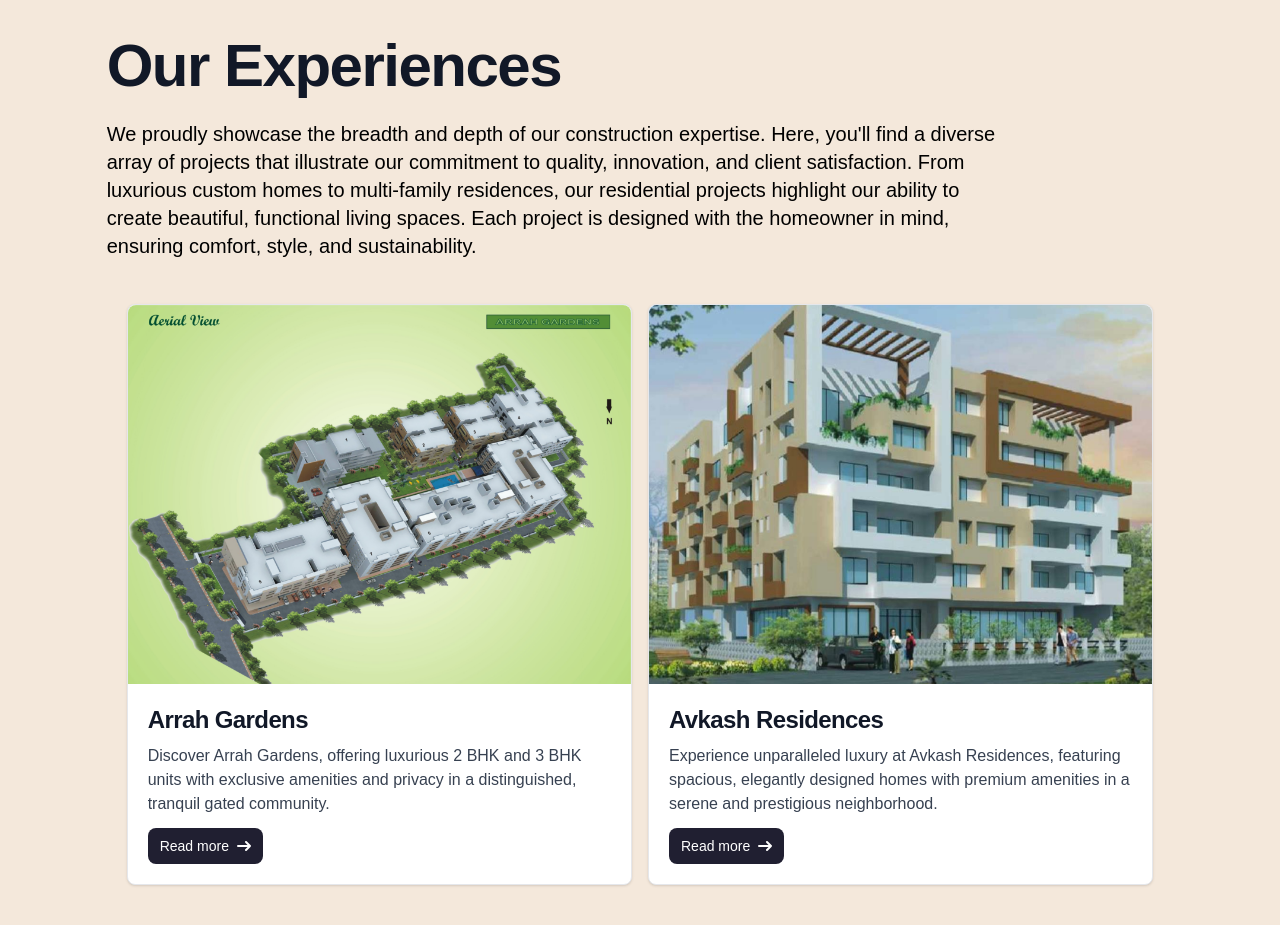
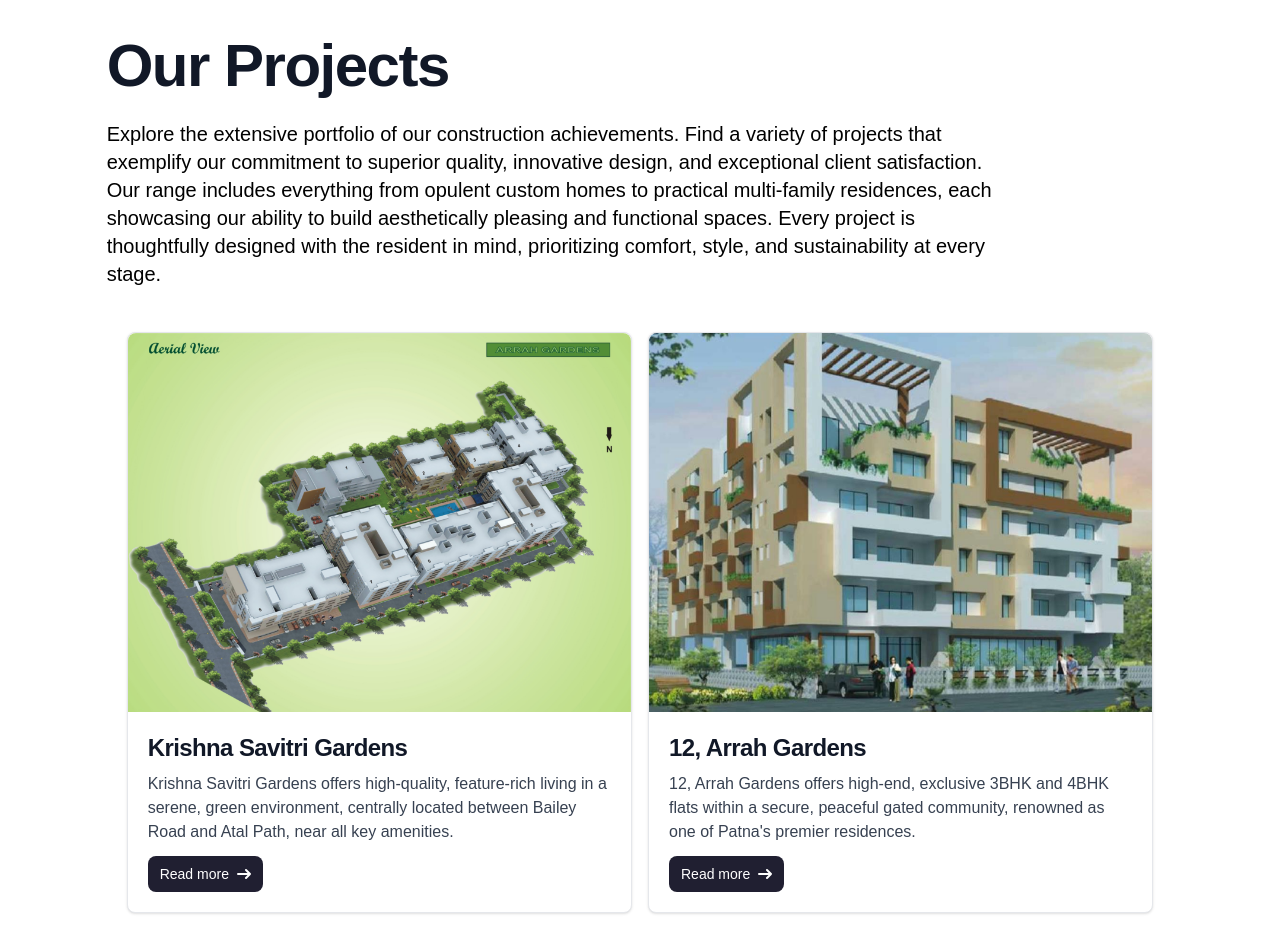
Before and after one commit to roerohan/kastcrete, a plain HTML site: page index.html in a window 1280 px wide. Shown: the part 800-1752 px from the top of the page. Drawn offline with Linux system fonts and the light colour scheme.

Commit message:
Deploying to gh-pages from @ roerohan/kastcrete@835f5c4425657e244b0fd9725a18ddff0461d596 🚀

```diff
--- a/index.html
+++ b/index.html
@@ -75,6 +75,81 @@
             d="M1 5h12m0 0L9 1m4 4L9 9" />
         </svg>
       </a>
+    </div>
+  </section>
+
+  <section class="h-5/6" id="projects">
+    <div class="h-5/6 w-5/6 m-auto py-5 md:flex md:flex-col md:justify-between">
+      <div>
+        <h1
+          class="mt-4 mb-6 text-4xl font-extrabold leading-none tracking-tight text-gray-900 md:text-5xl lg:text-6xl ">
+          Our Projects
+        </h1>
+
+        <p class="text-xl w-5/6 mb-6">
+          Explore the extensive portfolio of our construction achievements. Find a variety of
+          projects that exemplify our commitment to superior quality, innovative design, and exceptional client
+          satisfaction.
+
+          Our range includes everything from opulent custom homes to practical multi-family residences, each showcasing
+          our ability to build aesthetically pleasing and functional spaces. Every project is thoughtfully designed with
+          the resident in mind, prioritizing comfort, style, and sustainability at every stage.
+        </p>
+      </div>
+
+      <div class="m-5 grid grid-cols-1 md:grid-cols-2 place-items-center gap-4 content-center">
+        <div class="max-w-screen-md bg-white border border-gray-200 rounded-lg shadow  ">
+          <a href="./krishna_savitri_gardens">
+            <img class="rounded-t-lg" src="/kastcrete/arrah_gardens/layout.png" alt="" />
+          </a>
+          <div class="p-5">
+            <a href="#">
+              <h5 class="mb-2 text-2xl font-bold tracking-tight text-gray-900 ">
+                Krishna Savitri Gardens
+              </h5>
+            </a>
+            <p class="mb-3 font-normal text-gray-700 ">
+              Krishna Savitri Gardens offers high-quality, feature-rich living in a serene, green environment, centrally
+              located between Bailey Road and Atal Path, near all key amenities.
+            </p>
+            <a href="./krishna_savitri_gardens"
+              class="inline-flex items-center px-3 py-2 text-sm font-medium text-center text-white bg-baingan-900 rounded-lg hover:bg-baingan-800 focus:ring-4 focus:outline-none focus:ring-blue-300   ">
+              Read more
+              <svg class="rtl:rotate-180 w-3.5 h-3.5 ms-2" aria-hidden="true" xmlns="http://www.w3.org/2000/svg"
+                fill="none" viewBox="0 0 14 10">
+                <path stroke="currentColor" stroke-linecap="round" stroke-linejoin="round" stroke-width="2"
+                  d="M1 5h12m0 0L9 1m4 4L9 9" />
+              </svg>
+            </a>
+          </div>
+        </div>
+
+        <div class="max-w-screen-md bg-white border border-gray-200 rounded-lg shadow  ">
+          <a href="./12_arrah_gardens">
+            <img class="rounded-t-lg" src="/kastcrete/avkash_residences/layout.png" alt="" />
+          </a>
+          <div class="p-5">
+            <a href="#">
+              <h5 class="mb-2 text-2xl font-bold tracking-tight text-gray-900 ">
+                12, Arrah Gardens
+              </h5>
+            </a>
+            <p class="mb-3 font-normal text-gray-700 ">
+              12, Arrah Gardens offers high-end, exclusive 3BHK and 4BHK flats within a secure, peaceful gated
+              community, renowned as one of Patna's premier residences.
+            </p>
+            <a href="./12_arrah_gardens"
+              class="inline-flex items-center px-3 py-2 text-sm font-medium text-center text-white bg-baingan-900 rounded-lg hover:bg-baingan-800 focus:ring-4 focus:outline-none focus:ring-blue-300   ">
+              Read more
+              <svg class="rtl:rotate-180 w-3.5 h-3.5 ms-2" aria-hidden="true" xmlns="http://www.w3.org/2000/svg"
+                fill="none" viewBox="0 0 14 10">
+                <path stroke="currentColor" stroke-linecap="round" stroke-linejoin="round" stroke-width="2"
+                  d="M1 5h12m0 0L9 1m4 4L9 9" />
+              </svg>
+            </a>
+          </div>
+        </div>
+      </div>
     </div>
   </section>
 
```
